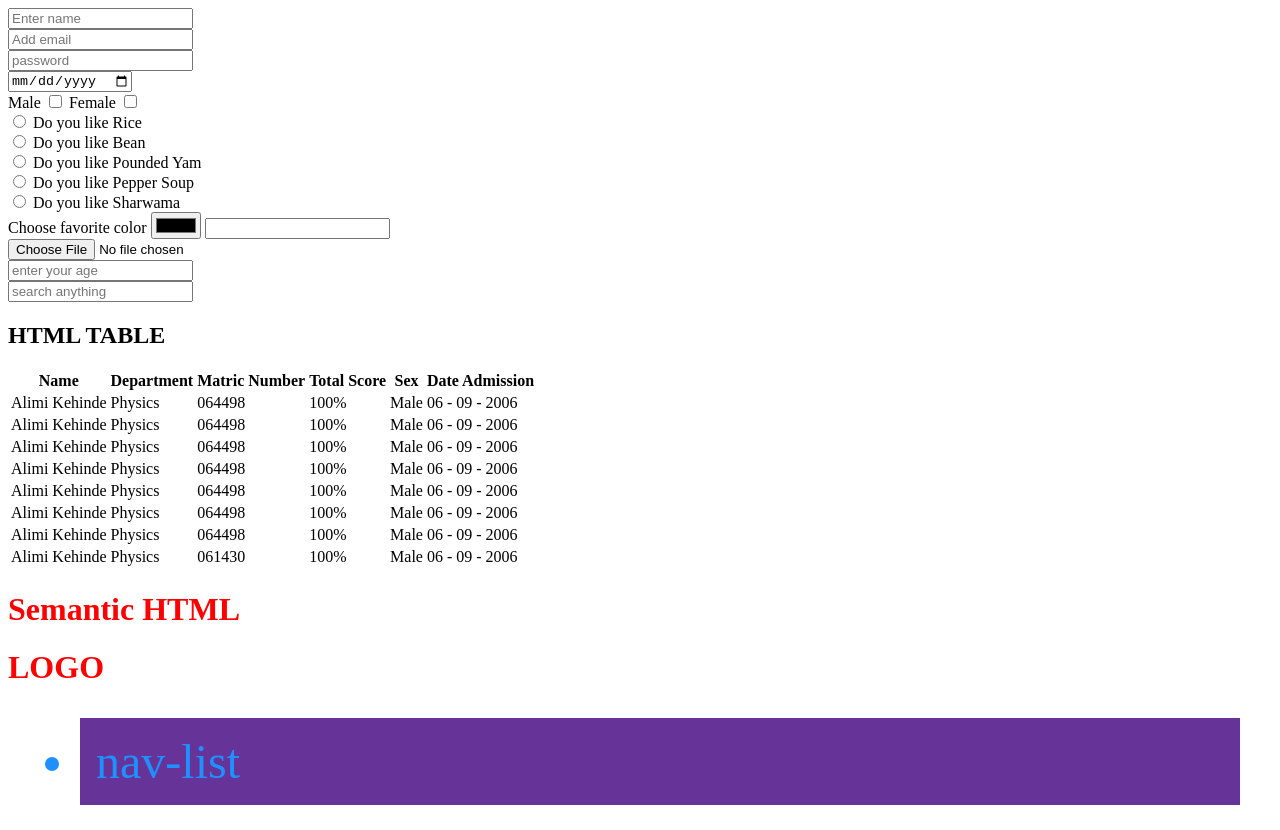
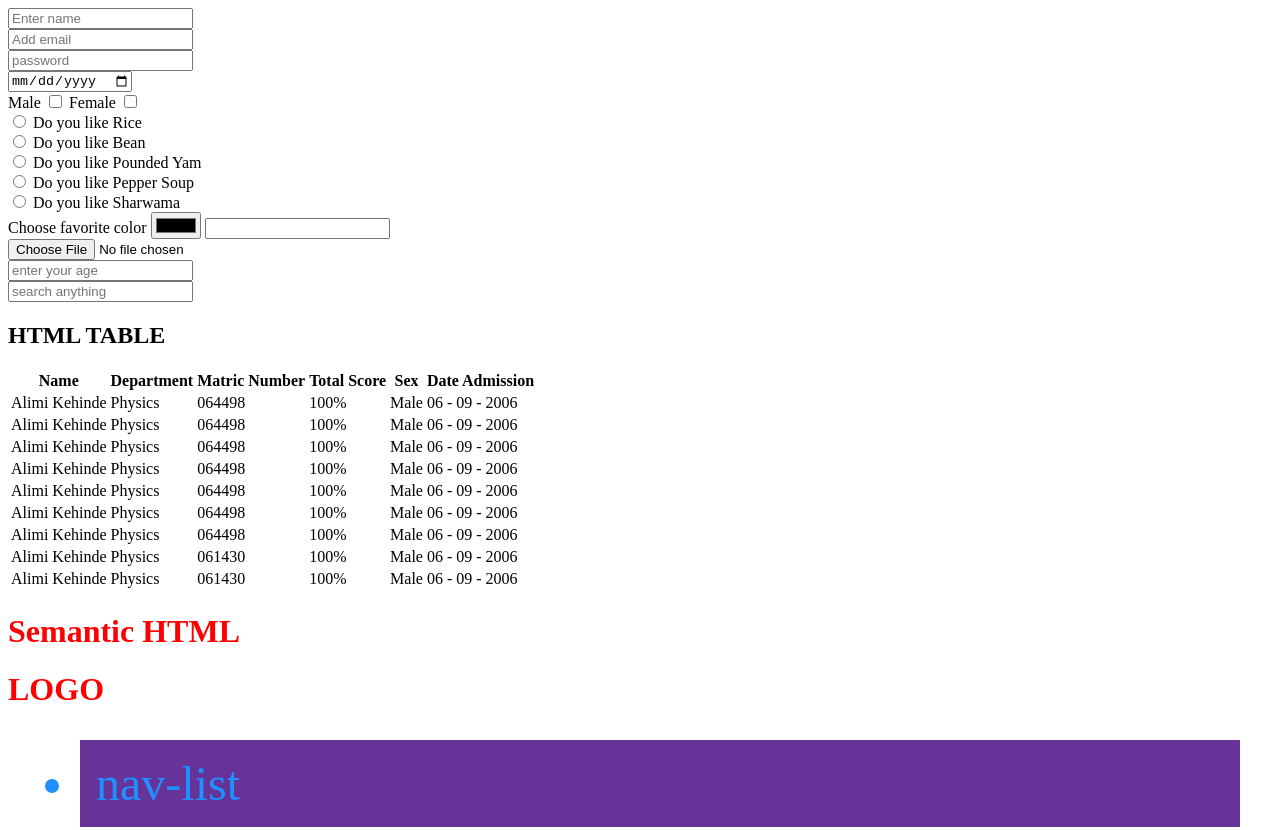
Before and after one commit to marusoft/My-coding-journey, a plain HTML site: page index.html in a window 1280 px wide. Shown: the top 830 px of the page. Drawn offline with Linux system fonts and the light colour scheme.

Commit message:
addition row table

```diff
--- a/index.html
+++ b/index.html
@@ -137,6 +137,14 @@
           <td>Male</td>
           <td>06 - 09 - 2006</td>
         </tr>
+        <tr>
+          <td>Alimi Kehinde</td>
+          <td>Physics</td>
+          <td>061430</td>
+          <td>100%</td>
+          <td>Male</td>
+          <td>06 - 09 - 2006</td>
+        </tr>
       </table>
     </div>
 
```
